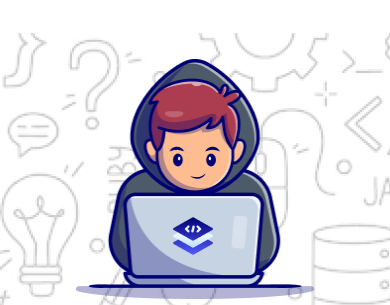
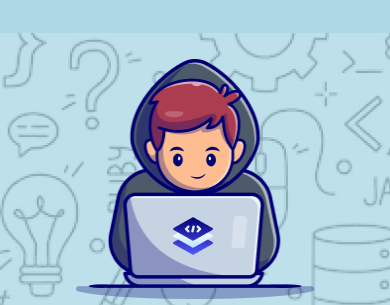
Before and after one commit to AAFaiyaz/Assignemnt-01, a plain HTML site: page index.html in a window 390 px wide. Shown: the part 137-442 px from the top of the page. Drawn offline with Linux system fonts and the light colour scheme; a web font is replaced by a local one.

Commit message:
mobile view work started

```diff
--- a/styles/style.css
+++ b/styles/style.css
@@ -306,3 +306,10 @@ footer img {
   width: 36px;
   height: 36px;
 }
+
+/* Mobile View */
+@media only screen and (max-width: 576px) {
+  body {
+    background-color: lightblue;
+  }
+}
```
